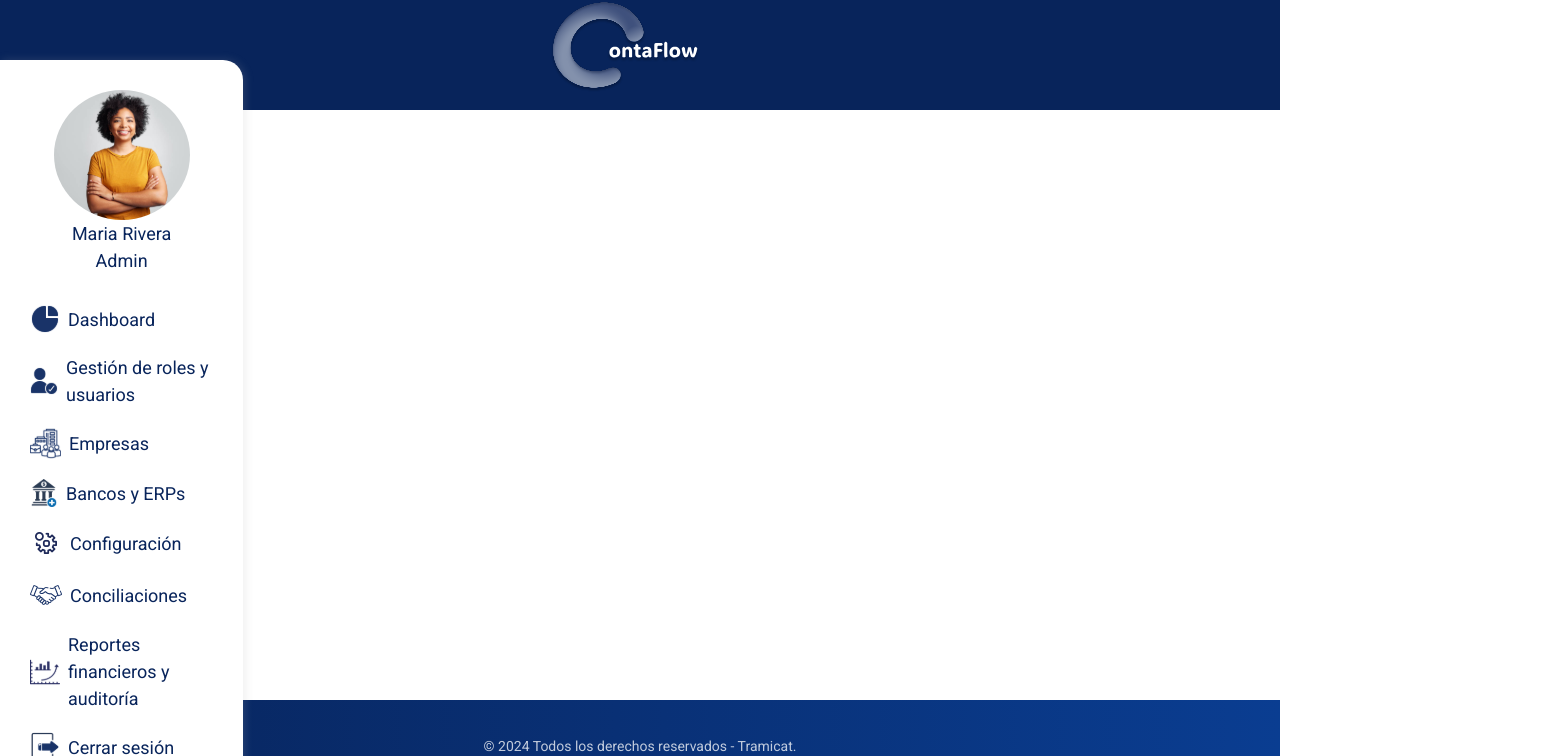
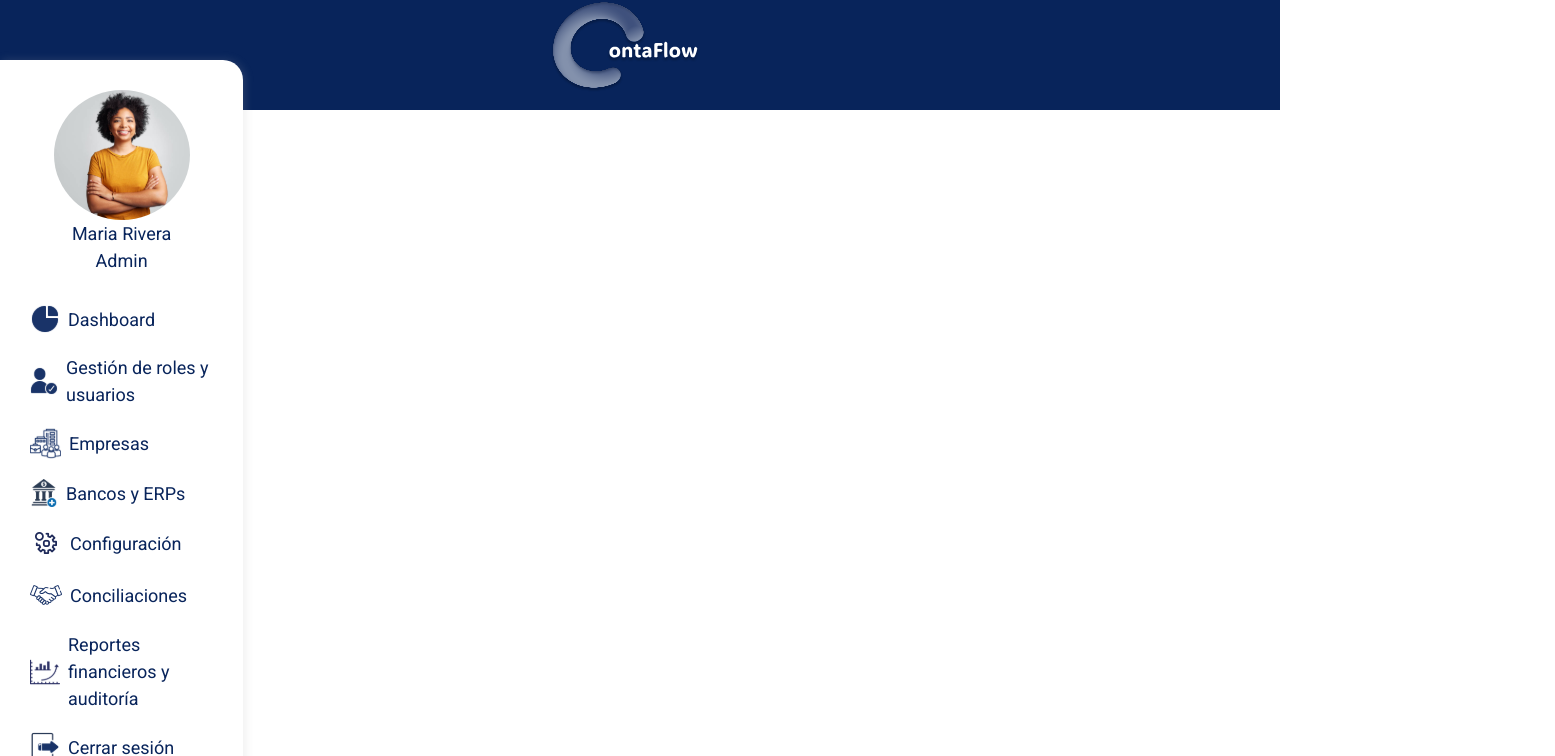
Before and after one commit to NativoWeb/Contaflow-front, a Vue app: page / in a window 1280 px wide. Shown: the part 20-776 px from the top of the page, 1555 px wide, since content can reach past the window. Built offline with nearby package versions, Linux system fonts and the light colour scheme; a web font is replaced by a local one.

Commit message:
nuevos cambioskln

```diff
--- a/src/components/pages/DashboardComponent.vue
+++ b/src/components/pages/DashboardComponent.vue
@@ -1,5 +1,5 @@
 <template>
-  <div class="navbar w-screen h-screen flex flex-col">
+  <div class="navbar w-screen h-screen flex">
       <nav :class="{ 'open': isOpen }">
           <div>
             <button class="close" @click="toggleSidebar">X</button>
@@ -39,13 +39,6 @@
     <div class="flex-1 p-5 mt-[140px] w-full lg:ml-[275px]">
       <router-view/>
     </div>
-
-    <!-- Footer Moderno y Responsivo -->
-    <footer class="bg-gradient-to-r from-[#08245B] to-[#0A3D91] text-white text-center py-6 mt-auto w-full">
-      <!-- Derechos Reservados -->
-      <div class="text-sm opacity-75 mt-3">&copy; 2024 Todos los derechos reservados - Tramicat.</div>
-    </footer>
-
   </div>
 </template>
 
@@ -57,6 +50,7 @@ const toggleSidebar = () => {
   isOpen.value = !isOpen.value;
 };
 </script>
+
 
 <script>
 export default {
```
Lines whose indentation alone changed are shown as unchanged.
